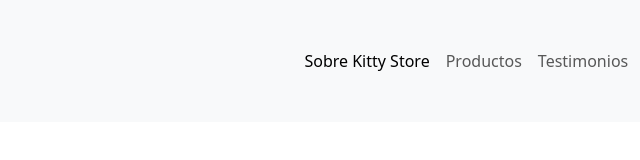
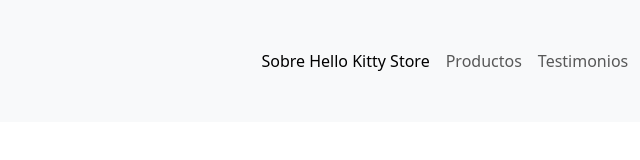
Before and after one commit to poderplus/Hello_Kitty_Store, a plain HTML site: page index.html in a window 1280 px wide. Shown: the full height of the page, 453-1093 px from the left. Drawn offline with nearby package versions, Linux system fonts and the light colour scheme.

Commit message:
Se modifico leyenda de acerca de

```diff
--- a/index.html
+++ b/index.html
@@ -37,7 +37,7 @@
             <a class="navbar-brand" href="#"><img src="imagenes/Hello-Kitty.jpg" alt="Hello Kitty Store" width="50px"></a>
             <ul class="navbar-nav">
               <li class="nav-item">
-                <a class="nav-link active" aria-current="page" href="#">Sobre Kitty Store</a>
+                <a class="nav-link active" aria-current="page" href="#">Sobre Hello Kitty Store</a>
               </li>
               <li class="nav-item">
                 <a class="nav-link" href="#">Productos</a>
```
